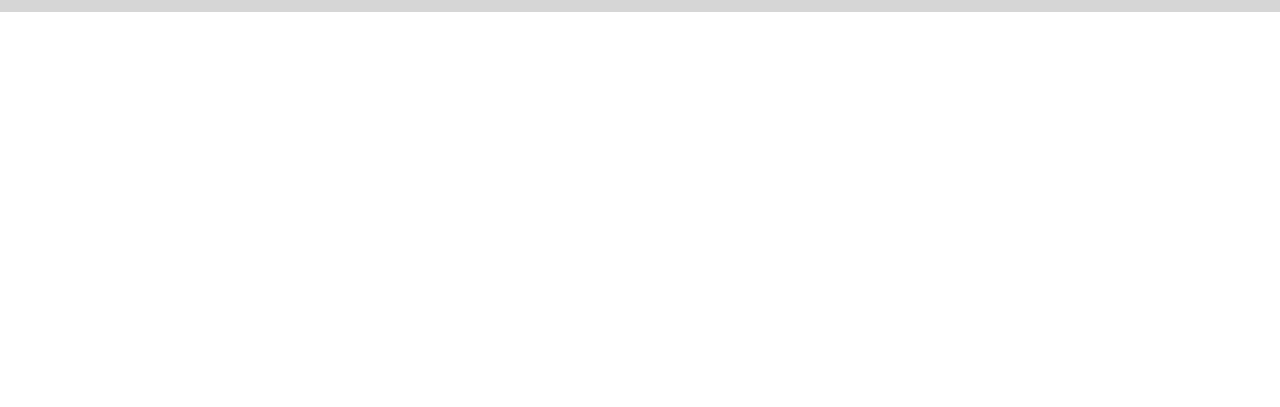
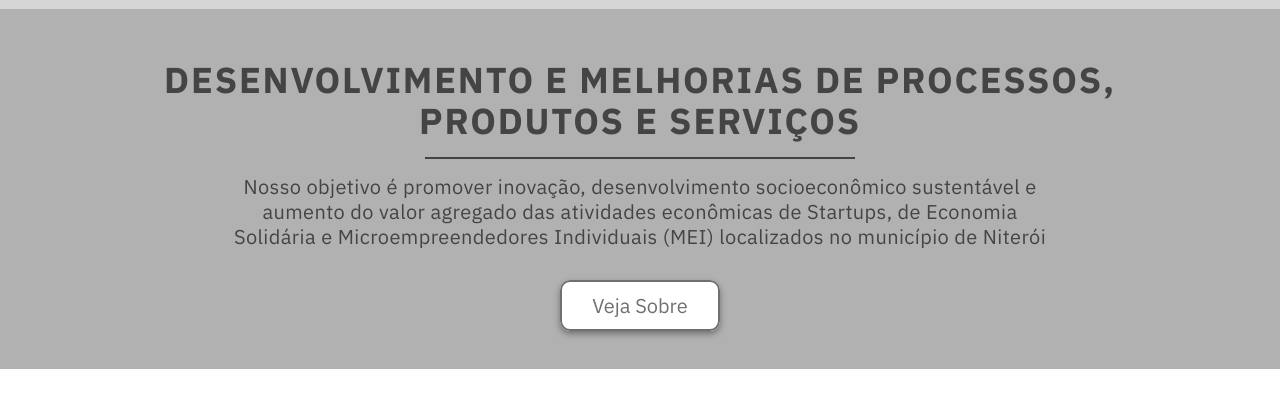
Before and after one commit to Yuri-Ressiguier/site_e3d, a plain HTML site: page web/index.html in a window 1280 px wide. Shown: the part 71-478 px from the top of the page. Drawn offline with Linux system fonts and the light colour scheme.

Commit message:
intro adicionada

```diff
--- a/web/css/style.css
+++ b/web/css/style.css
@@ -4,6 +4,16 @@
 
 body {
     font-family: 'IBM Plex Sans', sans-serif;
+}
+
+.btn {
+    border: 2px solid #707070;
+    color: #707070;
+    font-size: 20px;
+    padding: 10px 30px;
+    border-radius: 10px;
+    background: #fff;
+    box-shadow: 0 3px 6px;
 }
 
 /*Header*/
@@ -16,6 +26,10 @@ body {
     padding: 15px 0;
     vertical-align: center;
 
+}
+
+.header img {
+    display: block;
 }
 
 .header_menu {
@@ -43,3 +57,39 @@ body {
 }
 
 /*Introdução*/
+
+.intro {
+    margin-top: 80px;
+    width: 100%;
+    background: #B1B1B1;
+    height: 360px;
+    text-align: center;
+    padding-top: 50px;
+}
+
+.intro h1{
+    font-size: 36px;
+    font-weight: bold;
+    text-transform: uppercase;
+    color: #444444;
+    letter-spacing: 0.05em;
+}
+
+.intro p:before {
+    content: "";
+    display: block;
+    height: 2px;
+    width: 430px;
+    background: #444444;
+    margin: 15px auto;
+}
+
+.intro p {
+    font-size: 20px;
+    color: #444444;
+    letter-spacing: 0.02em;
+    line-height: 25px;
+    max-width: 840px;
+    margin: 0 auto 45px auto;
+
+}
--- a/web/index.html
+++ b/web/index.html
@@ -28,5 +28,14 @@
             </nav>
         </div>
     </header>
+
+    <section class="intro">
+        <div class="container">
+            <h1>Desenvolvimento e melhorias de processos, produtos e serviços</h1>
+            <p>Nosso objetivo é promover inovação, desenvolvimento socioeconômico sustentável e aumento do valor agregado das atividades econômicas de Startups, de Economia Solidária e Microempreendedores Individuais (MEI) localizados no município de Niterói</p>
+            <a href="html/sobre.html" class="btn">Veja Sobre</a>
+        </div>
+    </section>
+
 </body>
 </html>
```
